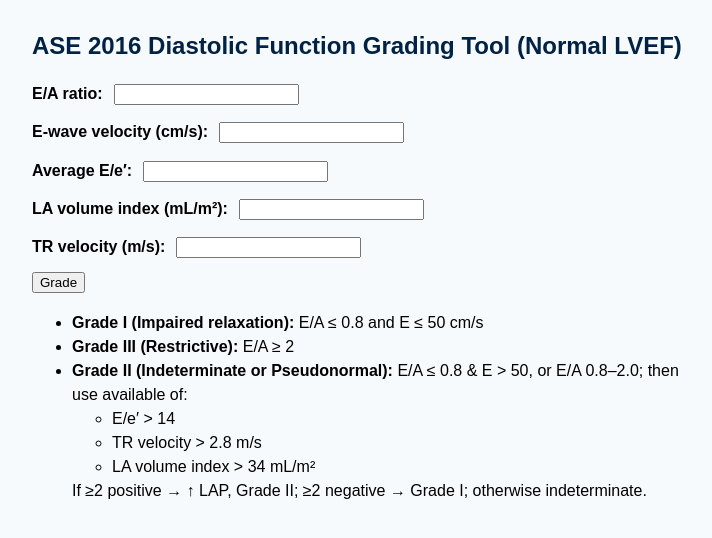
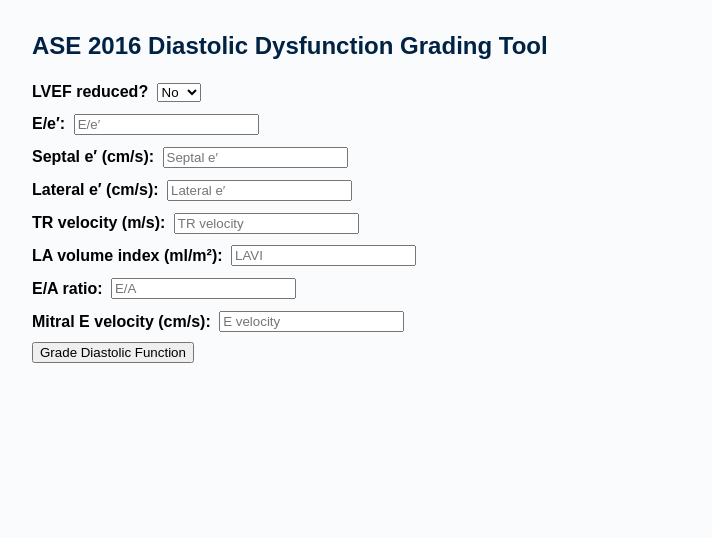
Before and after one commit to JK7533/Jiwon-Echo, a plain HTML site: page diastolic-function.html in a window 1280 px wide. Shown: the whole page, without its empty margins (0-712 px from the left). Drawn offline with Linux system fonts and the light colour scheme.

Commit message:
Update diastolic-function.html

```diff
--- a/diastolic-function.html
+++ b/diastolic-function.html
@@ -2,116 +2,108 @@
 <html lang="en">
 <head>
   <meta charset="UTF-8">
-  <title>ASE 2016 Diastolic Function Grader</title>
+  <title>ASE 2016 Diastolic Dysfunction Grading</title>
   <style>
-    body { font-family: Arial, sans-serif; margin: 2em; background: #f7fafd; max-width: 650px;}
+    body { font-family: Arial, sans-serif; margin: 2em; background: #fafbfc; max-width: 650px;}
     h2 { color: #024; }
     label { font-weight: bold; }
-    input { margin: 0.3em 0 1em 0.5em; }
-    .result { font-weight: bold; font-size: 1.15em; margin: 1em 0; color: #155; }
-    ul,li { line-height: 1.5;}
+    input, select { margin: 0.2em 0.7em 0.7em 0.3em; }
+    .result { font-weight: bold; font-size: 1.1em; margin: 1em 0; color: #227; }
+    .section { margin-bottom: 2em;}
   </style>
 </head>
 <body>
-  <h2>ASE 2016 Diastolic Function Grading Tool (Normal LVEF)</h2>
-  <form id="dfForm">
+<h2>ASE 2016 Diastolic Dysfunction Grading Tool</h2>
+<form id="diastolicForm">
+  <label>LVEF reduced? </label>
+  <select id="ef_reduced">
+    <option value="no">No</option>
+    <option value="yes">Yes</option>
+  </select>
+  <br>
+  <label>E/e′:</label>
+  <input type="number" id="ee" step="0.1" placeholder="E/e′"><br>
+  <label>Septal e′ (cm/s):</label>
+  <input type="number" id="septal" step="0.1" placeholder="Septal e′"><br>
+  <label>Lateral e′ (cm/s):</label>
+  <input type="number" id="lateral" step="0.1" placeholder="Lateral e′"><br>
+  <label>TR velocity (m/s):</label>
+  <input type="number" id="tr" step="0.1" placeholder="TR velocity"><br>
+  <label>LA volume index (ml/m²):</label>
+  <input type="number" id="lavi" step="0.1" placeholder="LAVI"><br>
   <label>E/A ratio:</label>
-    <input type="number" id="ea" step="0.01"><br>
-    <label>E-wave velocity (cm/s):</label>
-    <input type="number" id="e" step="0.1"><br>
-    <label>Average E/e′:</label>
-    <input type="number" id="ee" step="0.1"><br>
-    <label>LA volume index (mL/m²):</label>
-    <input type="number" id="la" step="0.1"><br>
-    <label>TR velocity (m/s):</label>
-    <input type="number" id="tr" step="0.01"><br>
-    <button type="button" onclick="gradeDF()">Grade</button>
+  <input type="number" id="ea" step="0.01" placeholder="E/A"><br>
+  <label>Mitral E velocity (cm/s):</label>
+  <input type="number" id="evel" step="0.1" placeholder="E velocity"><br>
+  <button type="button" onclick="gradeDiastolic()">Grade Diastolic Function</button>
 </form>
-  <div class="result" id="dfResult"></div>
-  <ul>
-    <li><b>Grade I (Impaired relaxation):</b> E/A ≤ 0.8 and E ≤ 50 cm/s</li>
-    <li><b>Grade III (Restrictive):</b> E/A ≥ 2</li>
-    <li><b>Grade II (Indeterminate or Pseudonormal):</b> E/A ≤ 0.8 & E > 50, or E/A 0.8–2.0; then use available of:
-      <ul>
-        <li>E/e′ > 14</li>
-        <li>TR velocity > 2.8 m/s</li>
-        <li>LA volume index > 34 mL/m²</li>
-      </ul>
-      If ≥2 positive → ↑ LAP, Grade II; ≥2 negative → Grade I; otherwise indeterminate.
-    </li>
-  </ul>
+<div class="result" id="dfout"></div>
 
 <script>
-function gradeDF() {
-  let ea = parseFloat(document.getElementById('ea').value);
-  let e = parseFloat(document.getElementById('e').value);
-  let ee = document.getElementById('ee').value;
-  let la = document.getElementById('la').value;
-  let tr = document.getElementById('tr').value;
+function gradeDiastolic() {
+  // Major criteria:
+  const ee = parseFloat(document.getElementById('ee').value);
+  const septal = parseFloat(document.getElementById('septal').value);
+  const lateral = parseFloat(document.getElementById('lateral').value);
+  const tr = parseFloat(document.getElementById('tr').value);
+  const lavi = parseFloat(document.getElementById('lavi').value);
+  const ef_reduced = document.getElementById('ef_reduced').value === "yes";
 
-  // Require E/A and E
-  if (isNaN(ea) || isNaN(e)) {
-    document.getElementById('dfResult').innerHTML = "E/A ratio and E-wave velocity are required.";
+  // Count abnormal major criteria (ASE 2016):
+  let abn = 0, total = 0;
+
+  if (!isNaN(ee)) { if (ee > 14) abn++; total++; }
+  if (!isNaN(septal) || !isNaN(lateral)) {
+    // Use whichever is available, abnormal if septal <7 or lateral <10
+    if ((!isNaN(septal) && septal < 7) || (!isNaN(lateral) && lateral < 10)) abn++;
+    total++;
+  }
+  if (!isNaN(tr)) { if (tr > 2.8) abn++; total++; }
+  if (!isNaN(lavi)) { if (lavi > 34) abn++; total++; }
+
+  // If no data:
+  if (total === 0 && !ef_reduced) {
+    document.getElementById('dfout').innerHTML = "Enter at least one criterion or indicate reduced EF.";
     return;
   }
 
-  // GRADE I: E/A ≤ 0.8 and E ≤ 50 cm/s
-  if (ea <= 0.8 && e <= 50) {
-    document.getElementById('dfResult').innerHTML =
-      "<b>Grade I (Impaired relaxation / Normal LAP)</b><br>E/A ≤ 0.8 and E ≤ 50 cm/s";
+  // If >50% positive or EF reduced, proceed to grading
+  if ((abn / total > 0.5 && total > 0) || ef_reduced) {
+    // Grading with mitral inflow
+    const ea = parseFloat(document.getElementById('ea').value);
+    const evel = parseFloat(document.getElementById('evel').value);
+
+    if (isNaN(ea)) {
+      document.getElementById('dfout').innerHTML = "Enter E/A ratio for grading.";
       return;
     }
-
-  // GRADE III: E/A ≥ 2
     if (ea >= 2) {
-    document.getElementById('dfResult').innerHTML =
-      "<b>Grade III (Restrictive filling / ↑ LAP)</b><br>E/A ≥ 2.0";
+      document.getElementById('dfout').innerHTML = "Grade III diastolic dysfunction (E/A ≥ 2)";
       return;
     }
-
-  // GRADE II / Indeterminate
-  let findings = [];
-  let positive = 0, negative = 0, n = 0;
-
-  if (ee !== "") {
-    n++;
-    if (parseFloat(ee) > 14) { findings.push("E/e' > 14 (positive)"); positive++; }
-    else { findings.push("E/e' ≤ 14 (negative)"); negative++; }
-  }
-  if (tr !== "") {
-    n++;
-    if (parseFloat(tr) > 2.8) { findings.push("TR Vmax > 2.8 (positive)"); positive++; }
-    else { findings.push("TR Vmax ≤ 2.8 (negative)"); negative++; }
-  }
-  if (la !== "") {
-    n++;
-    if (parseFloat(la) > 34) { findings.push("LA volume index > 34 (positive)"); positive++; }
-    else { findings.push("LA volume index ≤ 34 (negative)"); negative++; }
-  }
-
-  if ((ea <= 0.8 && e > 50) || (ea > 0.8 && ea < 2.0)) {
-    if (n === 0) {
-      document.getElementById('dfResult').innerHTML =
-        "At least one of E/e', LA index, or TR velocity is required for this step.";
+    if (ea <= 0.8 && !isNaN(evel) && evel <= 50) {
+      document.getElementById('dfout').innerHTML = "Grade I diastolic dysfunction (E/A ≤ 0.8 and E ≤ 50)";
       return;
     }
-    let summary = "";
-    if (positive >= 2) {
-      summary = "<b>Grade II (Pseudonormal / ↑ LAP)</b><br>At least 2 positive findings.";
-    } else if (negative >= 2) {
-      summary = "<b>Grade I (Impaired relaxation / Normal LAP)</b><br>At least 2 negative findings.";
-    } else {
-      summary = "<b>Indeterminate (Consider more data or PV flow)</b><br>Majority not reached.";
-    }
-    document.getElementById('dfResult').innerHTML =
-      summary + "<br><ul>" + findings.map(x => "<li>" + x + "</li>").join('') + "</ul>";
+    // If E/A ≤ 0.8 and E > 50, or 0.8 < E/A < 2, use 3 criteria
+    let crit = 0, avail = 0;
+    if (!isNaN(ee)) { avail++; if (ee > 14) crit++; }
+    if (!isNaN(tr)) { avail++; if (tr > 2.8) crit++; }
+    if (!isNaN(lavi)) { avail++; if (lavi > 34) crit++; }
+    if (avail < 2) {
+      document.getElementById('dfout').innerHTML = "Need at least 2 of 3 secondary criteria (E/e′, TR velocity, LAVI) for grading.";
+      return;
+    } else if (crit >= 2) {
+      document.getElementById('dfout').innerHTML = "Grade II diastolic dysfunction (>50% positive secondary criteria)";
+      return;
+    } else if (crit === 1 && avail >= 2) {
+      document.getElementById('dfout').innerHTML = "Indeterminate diastolic function (50% positive secondary criteria)";
+      return;
+    } else if (crit === 0 && avail >= 2) {
+      document.getElementById('dfout').innerHTML = "Grade I diastolic dysfunction (<50% positive secondary criteria)";
       return;
     }
-
-  // No path matches
-  document.getElementById('dfResult').innerHTML =
-    "Unable to classify with entered values. Please check inputs.";
   }
-</script>
-</body>
-</html>
+  // If <50% abnormal, normal diastolic function
+  else if (abn / total < 0.5) {
+    document.getElementById('dfout').innerHTML = "Normal diastolic function (<50% abnormal criteria)";
```
Lines whose indentation alone changed are shown as unchanged.
